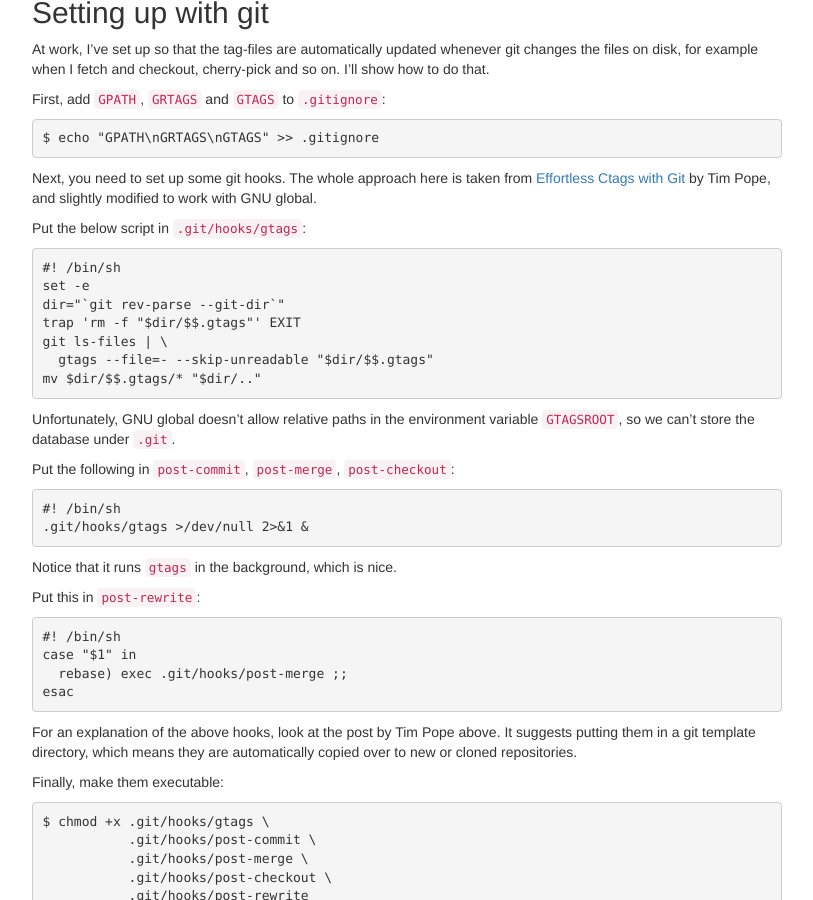
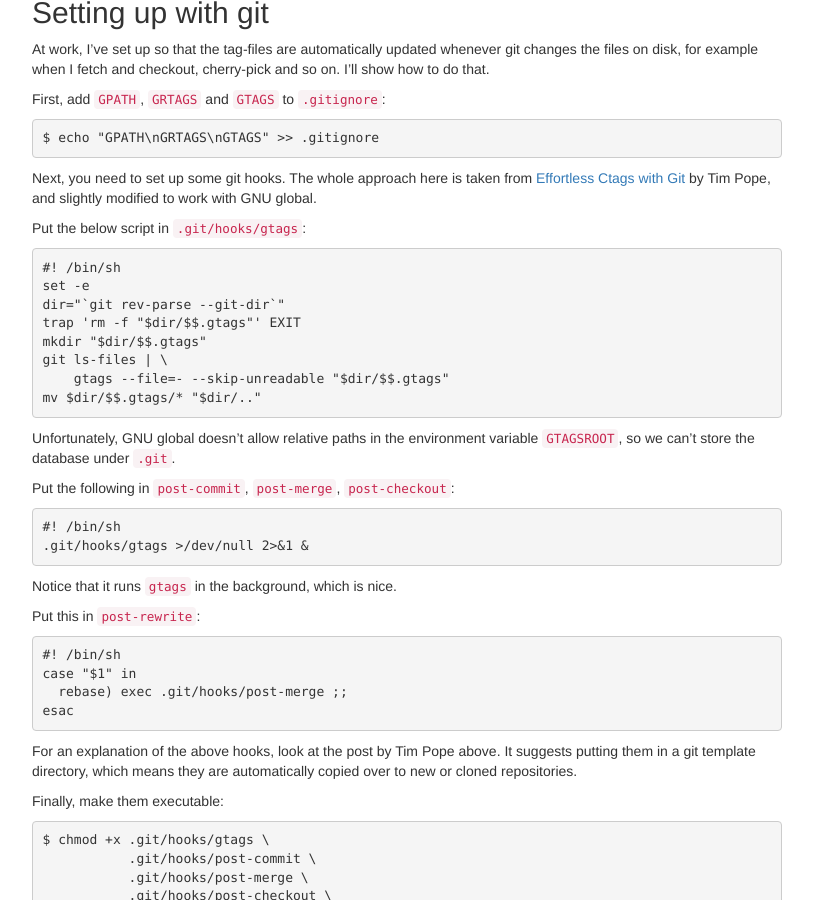
Before and after one commit to cslarsen/csl.name, a Jekyll site: the page built from _posts/2016-02-23-gtags.md, in a window 1280 px wide and 900 px high, scrolled down 1809 px. Shown: the whole window, without its empty margins (38-851 px from the left). Built offline with Jekyll 4.4.1, drawn with Linux system fonts in a browser that asks for light colours; Markdown is read by kramdown in place of the engine named in the settings; comment, search, counter and statistics services are not loaded.

Commit message:
Corrects code

```diff
--- a/_posts/2016-02-23-gtags.md
+++ b/_posts/2016-02-23-gtags.md
@@ -105,8 +105,9 @@ Put the below script in `.git/hooks/gtags`:
     set -e
     dir="`git rev-parse --git-dir`"
     trap 'rm -f "$dir/$$.gtags"' EXIT
+    mkdir "$dir/$$.gtags"
     git ls-files | \
-      gtags --file=- --skip-unreadable "$dir/$$.gtags"
+        gtags --file=- --skip-unreadable "$dir/$$.gtags"
     mv $dir/$$.gtags/* "$dir/.."
 
 Unfortunately, GNU global doesn't allow relative paths in the environment
```
